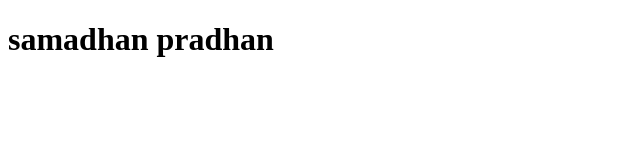
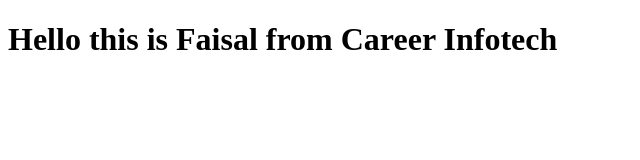
Before and after one commit to nikhileshsp/combinebatchrepo-, a plain HTML site: page index.html in a window 1280 px wide. Shown: the whole page, without its empty margins (0-640 px from the left). Drawn offline with Linux system fonts and the light colour scheme.

Commit message:
File Added

```diff
--- a/index.html
+++ b/index.html
@@ -7,6 +7,6 @@
     <title>Document</title>
 </head>
 <body>
-    <h1>samadhan pradhan</h1>
+    <h1>Hello this is Faisal from Career Infotech</h1>
 </body>
 </html>
```
